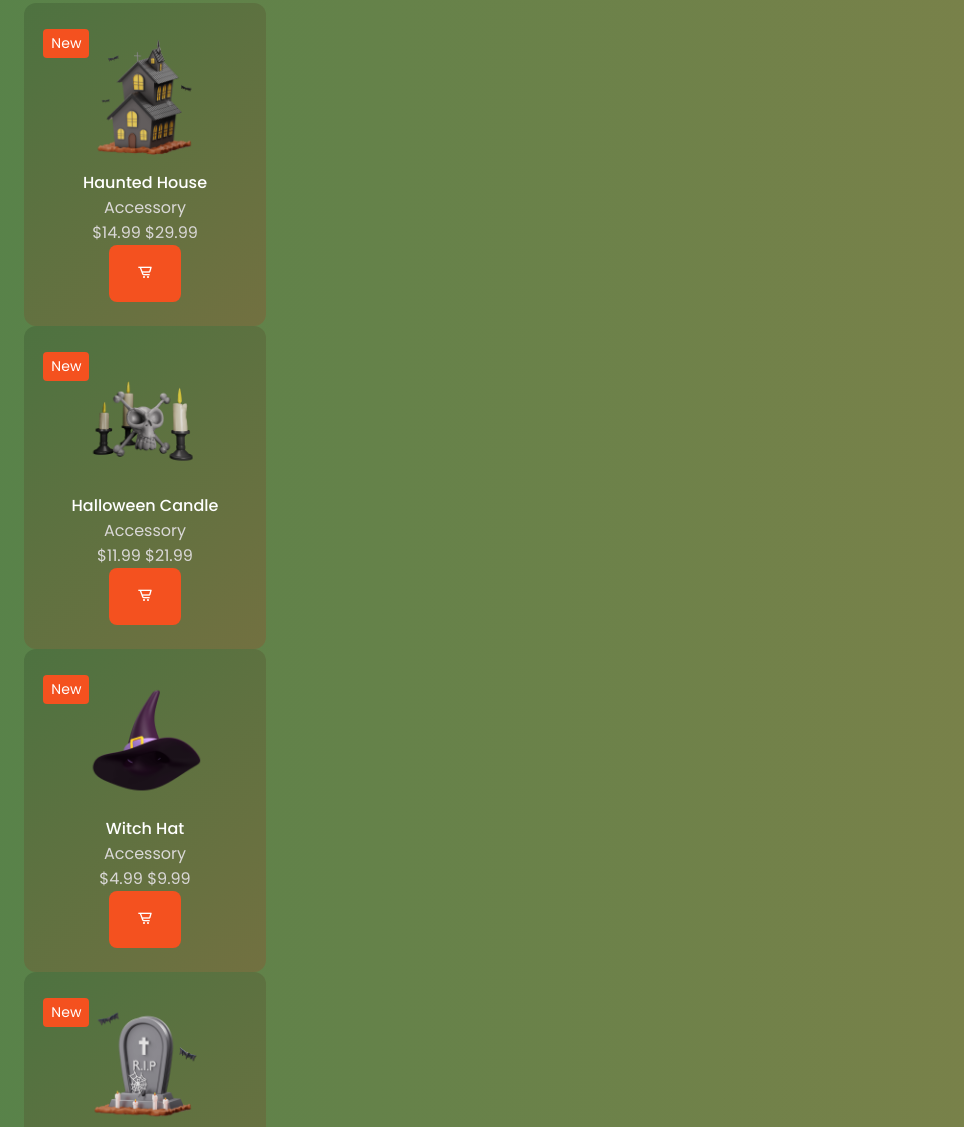
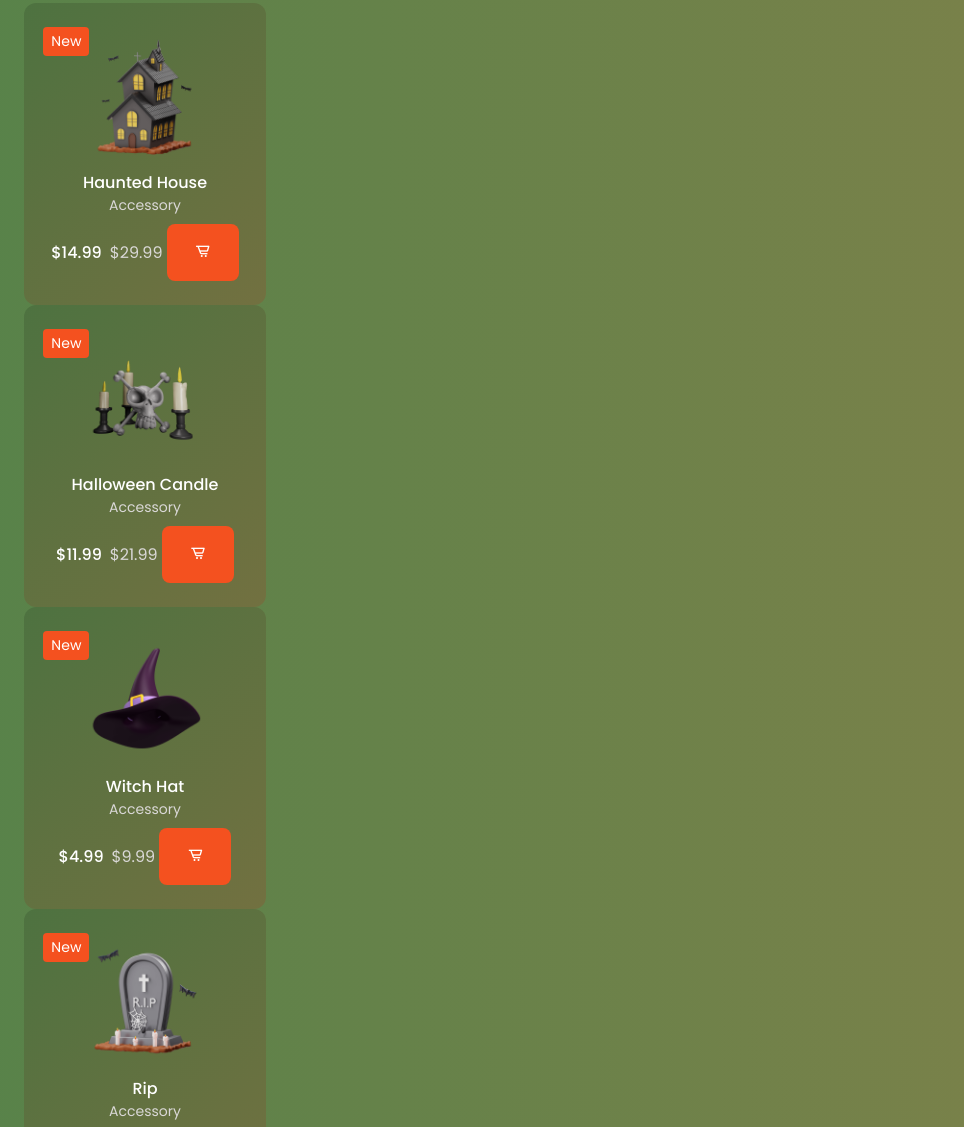
Before and after one commit to thorcamara/Halloween_website, a plain HTML site: page index.html in a window 1280 px wide. Shown: the part 4937-6064 px from the top of the page, without its empty margins (0-964 px from the left). Drawn offline with nearby package versions, Linux system fonts and the light colour scheme.

Commit message:
Styled .new__subtitle, .new__prices and .new__price

```diff
--- a/css/style.css
+++ b/css/style.css
@@ -525,3 +525,20 @@ button {
   font-size: var(--normal-font-size);
   font-weight: var(--font-medium);
 }
+
+.new__subtitle {
+  display: block;
+  font-size: var(--small-font-size);
+  margin-bottom: var(--mb-0-5);
+}
+
+.new__prices {
+  display: inline-flex;
+  align-items: center;
+  column-gap: .5rem;
+}
+
+.new__price {
+  font-weight: var(--font-medium);
+  color: var(--title-color);
+}
```
